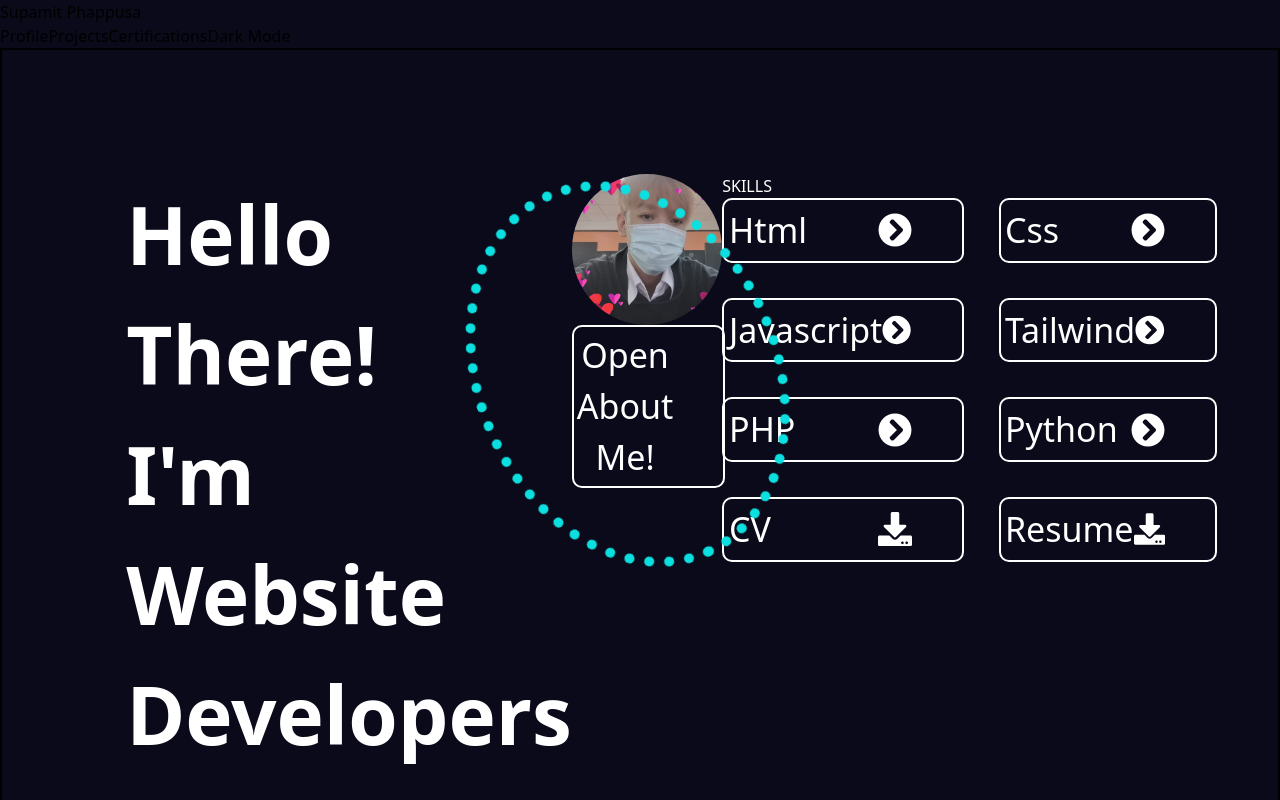
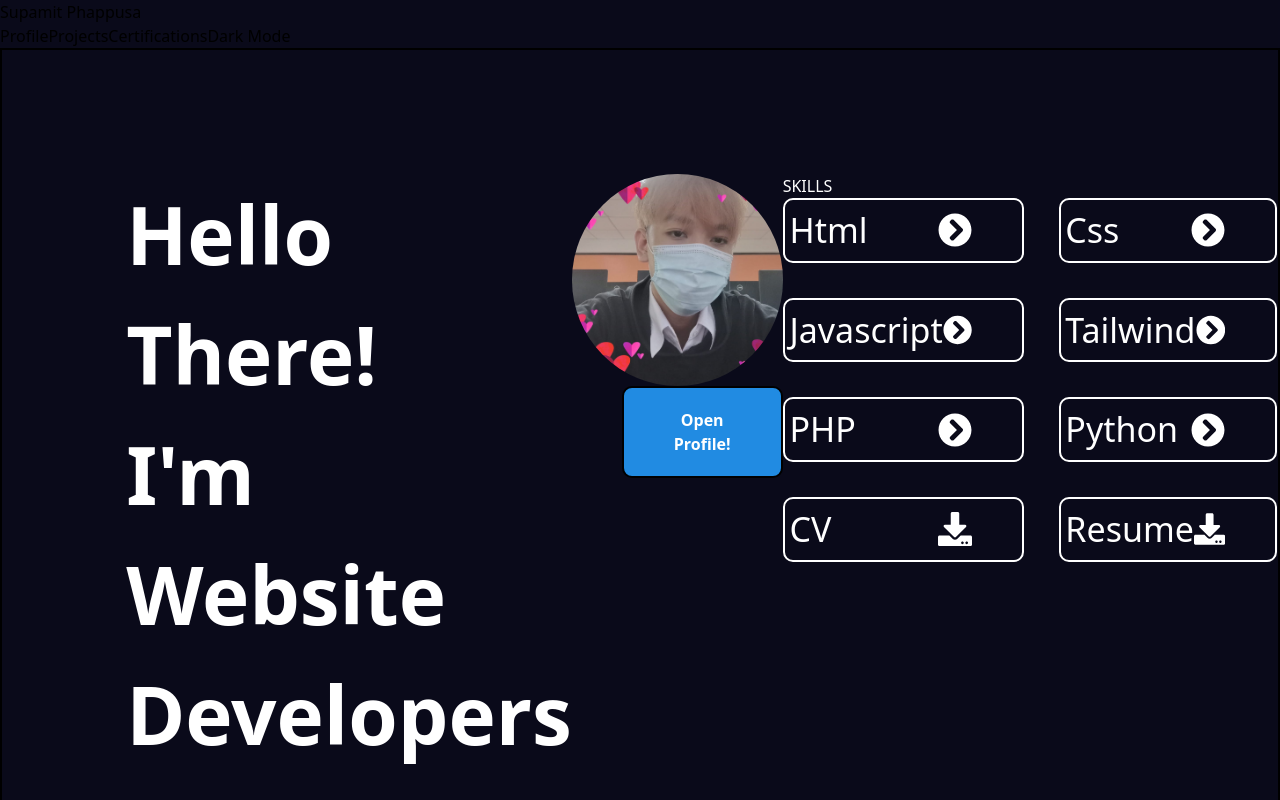
Before and after one commit to Supamit2545/Ownwebsite, a React (Vite) app: page / in a window 1280 px wide. Shown: the top 800 px of the page. Built offline with nearby package versions, Linux system fonts and the light colour scheme.

Commit message:
seccommit

```diff
--- a/src/Components/Profile.jsx
+++ b/src/Components/Profile.jsx
@@ -16,23 +16,61 @@ import {
 import './profile.css'
 
 const Profile = () => {
+    function profileactive(err) {
+        if (err) {
+            console.log(err)
+        } else {
+            const element = document.getElementById("Profilebtn");  // Get the DIV element.
+            const aboutmeclass = document.getElementsByClassName("toggleaboutme");
+            const aboutme = document.getElementById('aboutme');
+            const img = document.getElementById("profileimg");
+            const profileLeft = document.getElementById('profile-left')
 
-    const [aboutme , setAboutme] = useState(false)
-    const [abouttoggle , setAbouttoggle] = useState()
+            if (element.classList.contains('active')) {
+                element.classList.remove('active');
+                img.classList.remove('active');
+                profileLeft.classList.remove('hidden')
 
-    const toggleAboutme = () =>{
+                void element.offsetWidth;
+                void img.offsetWidth;
+
+                element.classList.add('closed');
+                img.classList.add('closed');
+                aboutme.textContent = "Open Profile!";
+                profileLeft.classList.add('active')
+            } else {
+                element.classList.remove('closed');
+                img.classList.remove('closed');
+                profileLeft.classList.remove('active');
+
+                void element.offsetWidth;
+                void img.offsetWidth;
+
+                img.classList.add('active');
+                element.classList.add('active');
+                aboutme.textContent = "Closed Profile!";
+                profileLeft.classList.add('hidden')
+            }
+            console.log("No Error")
+        }
+    }
+
+    const [aboutme, setAboutme] = useState(false)
+    const [abouttoggle, setAbouttoggle] = useState(false)
+
+    const toggleAboutme = () => {
         setAbouttoggle(!abouttoggle)
     }
-    console.log(aboutme)
+    console.log(abouttoggle)
     return (
         <div className='img '>
-        <div className='profile-left'>
+            <div id='profile-left' className='profile-left active'>
                 <div className=''>Hello There!</div>
                 <div className='text-4xl text-green-500'>I'm Website Developers</div>
                 <div className='text-2xl text-blue-500'>Front-End , Full-Stack</div>
                 <div className='flex gap-10 mt-5'>
                     <div className='ReactIcon text-blue-500'><FaReact /></div>
-                <div className='text-green-500'><FaNodeJs/></div>
+                    <div className='text-green-500'><FaNodeJs /></div>
                     <div className='text-blue-500'><FaPython /></div>
                 </div>
                 <div>
@@ -46,9 +84,9 @@ const Profile = () => {
             </div>
             <div className='border-profile'></div>
             <div className='profile-mid space-y-10'>
-            <img className='imgprofile' src={profile} alt=""/>
+                <img id='profileimg' className='imgprofile' src={profile} alt="" />
                 <div className='flex'>
-                <div><button className='toggleaboutme skills-text px-5 bg-blue-500 font-bold hover:bg-blue-700 hover:px-5 ml-12 ' onClick={toggleAboutme}>Open About Me!</button></div>
+                    <div><button id='Profilebtn' className='toggleaboutme' onClick={(e) => { profileactive(), toggleAboutme() }}><span id='aboutme'>Open Profile!</span></button></div>
                 </div>
             </div>
             <div>
@@ -61,9 +99,28 @@ const Profile = () => {
                     <button className='skills-text'>PHP<FaChevronCircleRight /></button>
                     <button className='skills-text'>Python<FaChevronCircleRight /></button>
                     <button className='skills-text'>CV<FaDownload className='text-green-500' /></button>
-                <button className='skills-text'>Resume<FaDownload  className='text-green-500' /></button>
+                    <button className='skills-text'>Resume<FaDownload className='text-green-500' /></button>
                 </div>
             </div>
+            {abouttoggle && (
+                <div id='modal' className="modal active">
+                    <div className="modal-layers">
+                        <div className="modal-content">
+                            <h2 className='text-4xl my-5 font-bold'>My Name is : Supamit Phappusa</h2>
+                            <div className='flex justify-between text-2xl'>
+                                <div>
+                                    <h3>THAI</h3>
+                                    <p></p>
+                                </div>
+                                <div>
+                                    <h4>ENG</h4>
+                                    <p></p>
+                                </div>
+                            </div>
+                        </div>
+                    </div>
+                </div>
+            )}
         </div>
     )
 }
--- a/src/Components/profile.css
+++ b/src/Components/profile.css
@@ -12,7 +12,13 @@
 .imgprofile{
     border-radius: 50%;
 }
-.border-profile{
+.imgprofile.active{
+    animation: Move 2s forwards;
+}
+.imgprofile.closed{
+    animation: Move 2s reverse forwards;
+}
+/* .border-profile{
     margin-left: 27.2%;
     position: absolute;
     width: 24%;
@@ -20,10 +26,25 @@
     border-radius: 50%  ;
     border: 10px dotted rgb(11, 223, 223);
     animation: spin 20s infinite;
-}
-.profile-left{
+} */
+.profile-left.active{
     font-size: 500%;
     font-weight: bold;
+    animation: fadeIn 5s;
+}
+
+.toggleaboutme{
+    border: 2px solid black;
+    background-color: rgb(33, 139, 226);
+    padding: 20px;
+    padding-left: 50px;
+    padding-right: 50px;
+    border-radius: 10px;
+    font-weight: bold;
+    margin-left:50px;
+}
+.toggleaboutme:hover{
+    background-color: darkblue;
 }
 .skills-list{
     display: grid;
@@ -55,9 +76,49 @@
     animation: spin 4s infinite;
 }
 
+.modal.active {
+    border: 2px solid black;
+    position: absolute;
+    width: 55%;
+    height: 70%;
+    background-color: rgb(255, 255, 255);
+    display: flex;
+    justify-content: center;
+    border-radius: 20px;
+    margin-left: 30%;
+    margin-top: -8%;
+    animation: fadeIn 2s forwards;
+}
+.modal.hidden{
+    animation: fadeOut 2s forwards;
+}
+.modal-content{
+    color: black;
+}
+
 @keyframes spin{
     50% {transform: rotate(180deg);}
 }
 @keyframes flipx{
 
 }
+
+@keyframes Move{
+    to{
+        transform: translate(-17vw) scale(1.2);
+    }
+}
+
+@keyframes ReMove{
+    to{
+        transform: translate(0vw) scale(1);
+    }
+}
+@keyframes fadeIn {
+    0% { opacity: 0; }
+    100% { opacity: 1; }
+  }
+@keyframes fadeOut {
+    0% { opacity: 1; }
+    100% { opacity: 0; }
+  }
```
Lines whose indentation alone changed are shown as unchanged.
